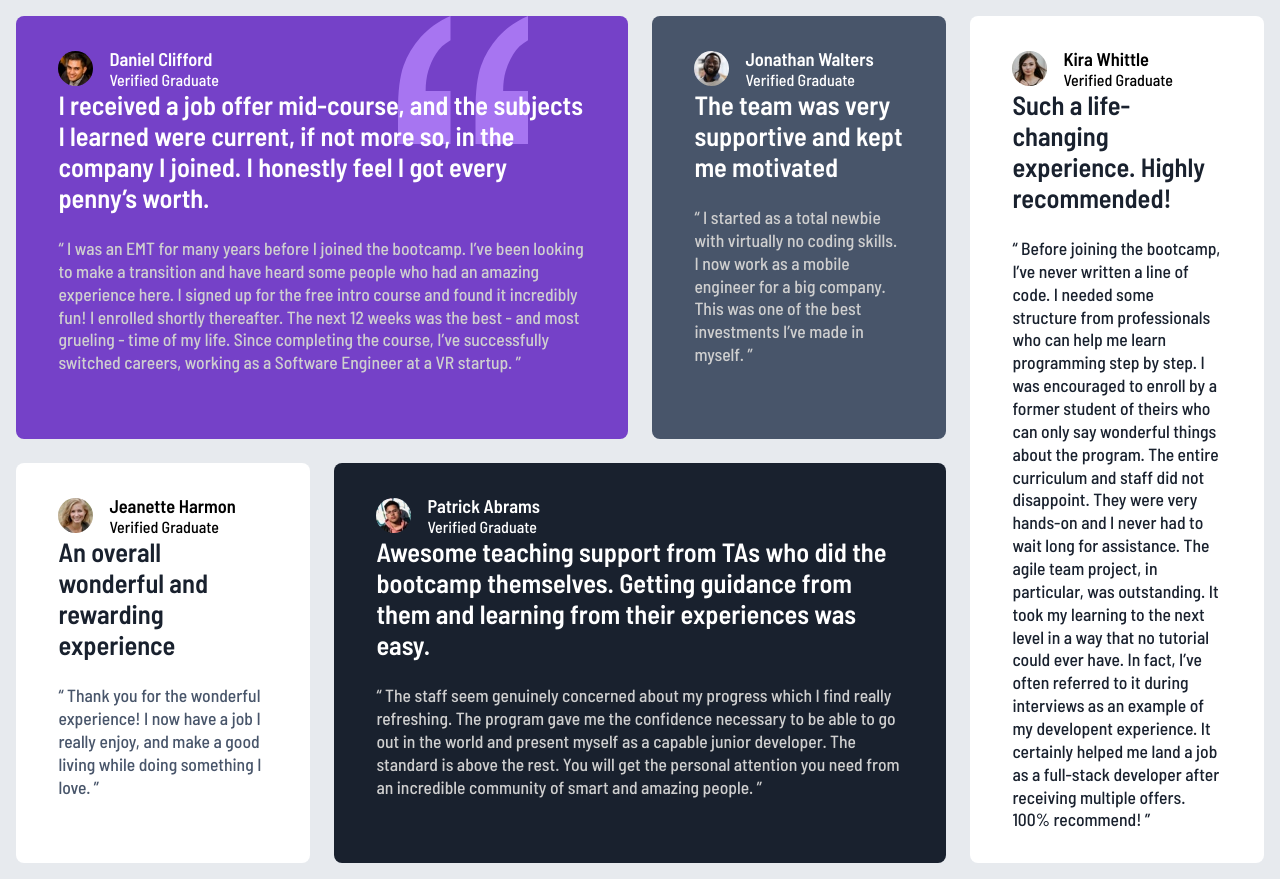
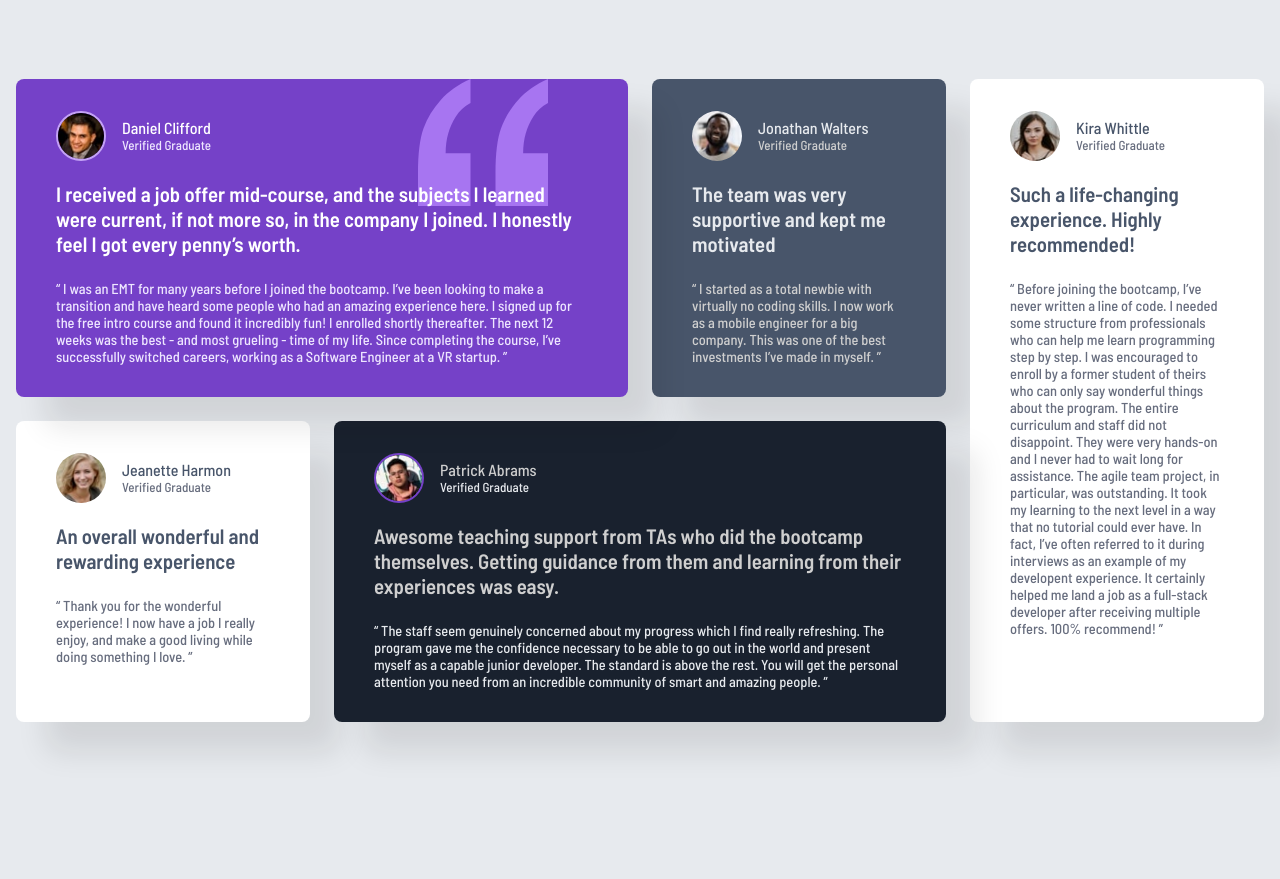
Before and after one commit to rukhulkirom/testimonials-grid-section, a plain HTML site: page index.html in a window 1280 px wide. After the commit the page ends 800 px from the top, so only its background shows below. Drawn offline with Linux system fonts and the light colour scheme.

Commit message:
Modified style.css

```diff
--- a/style.css
+++ b/style.css
@@ -1,32 +1,40 @@
 @import url("https://fonts.googleapis.com/css2?family=Barlow+Semi+Condensed:wght@500;600&display=swap");
 
+/* VARIABEL CSS */
 :root {
-  --moderate-violet: hsl(263, 55%, 52%);
-  --very-dark-grayish-blue: hsl(217, 19%, 35%);
-  --very-dark-blackish-blue: hsl(219, 29%, 14%);
+  --purple-50: hsl(260, 100%, 95%);
+  --purple-300: hsl(264, 82%, 80%);
+  --purple-500: hsl(263, 55%, 52%);
+  --grey-100: hsl(214, 17%, 92%);
+  --grey-200: hsl(0, 0%, 81%);
+  --grey-400: hsl(224, 10%, 45%);
+  --grey-500: hsl(217, 19%, 35%);
+  --dark-blue: hsl(219, 29%, 14%);
   --white: hsl(0, 0%, 100%);
-
-  --light-gray: hsl(0, 0%, 81%);
-  --light-grayish-blue: hsl(214, 17%, 92%);
+  --black: rgba(18, 18, 18, 0.1);
 }
 
+/* CSS RESET */
 * {
   margin: 0;
   padding: 0;
   box-sizing: border-box;
 }
 
+/* GLOBAL CSS */
 img {
   max-width: 100%;
   display: block;
 }
 
 body {
-  background-color: var(--light-grayish-blue);
+  background-color: var(--grey-100);
   min-height: 100vh;
   font-family: "Barlow Semi Condensed", serif;
-  display: grid;
-  place-content: center;
+  display: flex;
+  justify-content: center;
+  align-items: center;
+  font-size: 13px;
 }
 
 .testimonials-grid {
@@ -41,125 +49,142 @@ body {
 }
 
 .testimonials-grid .item {
-  padding: 2rem 2.65rem;
+  padding: 2rem 2.5rem;
   border-radius: 0.5rem;
+  box-shadow: 30px 30px 30px var(--black);
 }
 
+.testimonials-grid .item .person {
+  display: flex;
+  align-items: center;
+  gap: 1rem;
+  padding-bottom: 20px;
+}
+
+.testimonials-grid .item .person img {
+  width: 50px;
+  height: 50px;
+  border-radius: 50%;
+}
+
+.testimonials-grid .item .person h1 {
+  font-size: 1rem;
+  font-weight: 500;
+}
+
+.testimonials-grid .item .top-quote {
+  margin-bottom: 1.5rem;
+  font-size: 1.3rem;
+  font-weight: 600;
+}
+
+.testimonials-grid .item .bottom-quote {
+  font-size: 0.9rem;
+}
+
+.testimonials-grid .item:nth-child(1) .person h1,
+.testimonials-grid .item:nth-child(1) .top-quote {
+  color: var(--white);
+}
+
+.testimonials-grid .item:nth-child(1) .person p,
+.testimonials-grid .item:nth-child(1) .bottom-quote {
+  color: var(--purple-50);
+}
+
+.testimonials-grid .item:nth-child(2) .person h1,
+.testimonials-grid .item:nth-child(2) .top-quote {
+  color: var(--grey-100);
+}
+
+.testimonials-grid .item:nth-child(2) .person p,
+.testimonials-grid .item:nth-child(2) .bottom-quote {
+  color: var(--grey-200);
+}
+
+.testimonials-grid .item:nth-child(3) .person h1,
+.testimonials-grid .item:nth-child(3) .top-quote,
+.testimonials-grid .item:nth-child(4) .person h1,
+.testimonials-grid .item:nth-child(4) .top-quote {
+  color: var(--grey-500);
+}
+
+.testimonials-grid .item:nth-child(3) .person p,
+.testimonials-grid .item:nth-child(3) .bottom-quote,
+.testimonials-grid .item:nth-child(4) .person p,
+.testimonials-grid .item:nth-child(4) .bottom-quote {
+  color: var(--grey-400);
+}
+
+.testimonials-grid .item:nth-child(5) .person h1,
+.testimonials-grid .item:nth-child(5) .top-quote {
+  color: var(--grey-200);
+}
+
+.testimonials-grid .item:nth-child(5) .person p,
+.testimonials-grid .item:nth-child(5) .bottom-quote {
+  color: var(--grey-100);
+}
+
+/* TESTIMONIAL DANIEL */
 .testimonials-grid .item:nth-child(1) {
   grid-area: item1;
-  background-color: var(--moderate-violet);
+  background-color: var(--purple-500);
   position: relative;
 }
 
 .testimonials-grid .item:nth-child(1) .person {
-  color: var(--white);
   position: relative;
   z-index: 5;
 }
 
+.testimonials-grid .item:nth-child(1) .person img {
+  border: 2px solid var(--purple-300);
+}
+
 .testimonials-grid .item:nth-child(1) .top-quote {
-  color: var(--white);
   position: relative;
   z-index: 5;
-}
-
-.testimonials-grid .item:nth-child(1) .bottom-quote {
-  color: var(--light-gray);
 }
 
 .testimonials-grid .item:nth-child(1) .quote-icon {
   width: 130px;
   position: absolute;
   top: 0;
-  right: 100px;
+  right: 80px;
 }
 
+/* TESTIMONIAL JONATHAN */
 .testimonials-grid .item:nth-child(2) {
   grid-area: item2;
-  background-color: var(--very-dark-grayish-blue);
+  background-color: var(--grey-500);
 }
 
-.testimonials-grid .item:nth-child(2) .person {
-  color: var(--white);
-}
-
-.testimonials-grid .item:nth-child(2) .top-quote {
-  color: var(--white);
-}
-
-.testimonials-grid .item:nth-child(2) .bottom-quote {
-  color: var(--light-gray);
-}
-
+/* TESTIMONIAL KIRA */
 .testimonials-grid .item:nth-child(3) {
   grid-area: item3;
   background-color: var(--white);
 }
 
-.testimonials-grid .item:nth-child(3) .top-quote {
-  color: var(--very-dark-blackish-blue);
-}
-
-.testimonials-grid .item:nth-child(3) .bottom-quote {
-  color: var(--very-dark-blackish-blue);
-}
-
+/* TESTIMONIAL JEANETTE */
 .testimonials-grid .item:nth-child(4) {
   grid-area: item4;
   background-color: var(--white);
 }
 
-.testimonials-grid .item:nth-child(4) .top-quote {
-  color: var(--very-dark-blackish-blue);
+/* TESTIMONIAL PATCRICK */
+.testimonials-grid .item:nth-child(5) {
+  grid-area: item5;
+  background-color: var(--dark-blue);
 }
 
-.testimonials-grid .item:nth-child(4) .bottom-quote {
-  color: var(--very-dark-grayish-blue);
+.testimonials-grid .item:nth-child(5) .person img {
+  border: 2px solid var(--purple-500);
 }
 
-.testimonials-grid .item:nth-child(5) {
-  grid-area: item5;
-  background-color: var(--very-dark-blackish-blue);
-}
+/* MEDIA QUERIES */
 
-.testimonials-grid .item:nth-child(5) .person {
-  color: var(--white);
-}
-
-.testimonials-grid .item:nth-child(5) .top-quote {
-  color: var(--white);
-}
-
-.testimonials-grid .item:nth-child(5) .bottom-quote {
-  color: var(--light-gray);
-}
-
-.testimonials-grid .item .person {
-  display: flex;
-  align-items: center;
-  gap: 1rem;
-}
-
-.testimonials-grid .item .person img {
-  width: 35px;
-  border-radius: 50%;
-}
-
-.testimonials-grid .item .person h1 {
-  font-size: 1.15rem;
-}
-
-.testimonials-grid .item .top-quote {
-  margin-bottom: 1.5rem;
-  font-size: 1.65rem;
-  font-weight: 600;
-}
-
-.testimonials-grid .item .bottom-quote {
-  font-size: 1.1rem;
-  line-height: 1.3;
-}
-
+/* Large Devices */
 @media (max-width: 1024px) {
   .testimonials-grid {
     grid-template-areas:
@@ -173,6 +198,7 @@ body {
   }
 }
 
+/* Small Devices */
 @media (max-width: 768px) {
   .testimonials-grid {
     grid-template-areas:
@@ -182,4 +208,8 @@ body {
       "item5"
       "item3";
   }
+
+  .testimonials-grid .item:nth-child(1) .quote-icon {
+    display: none;
+  }
 }
```
